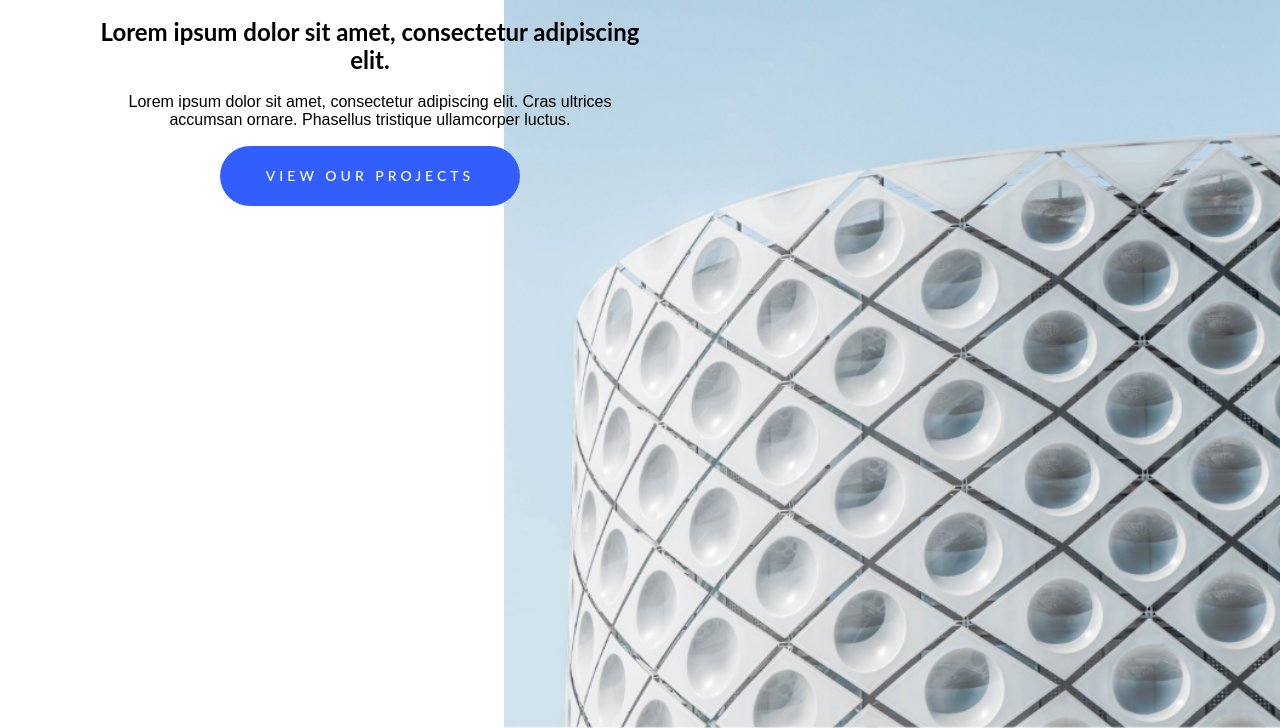
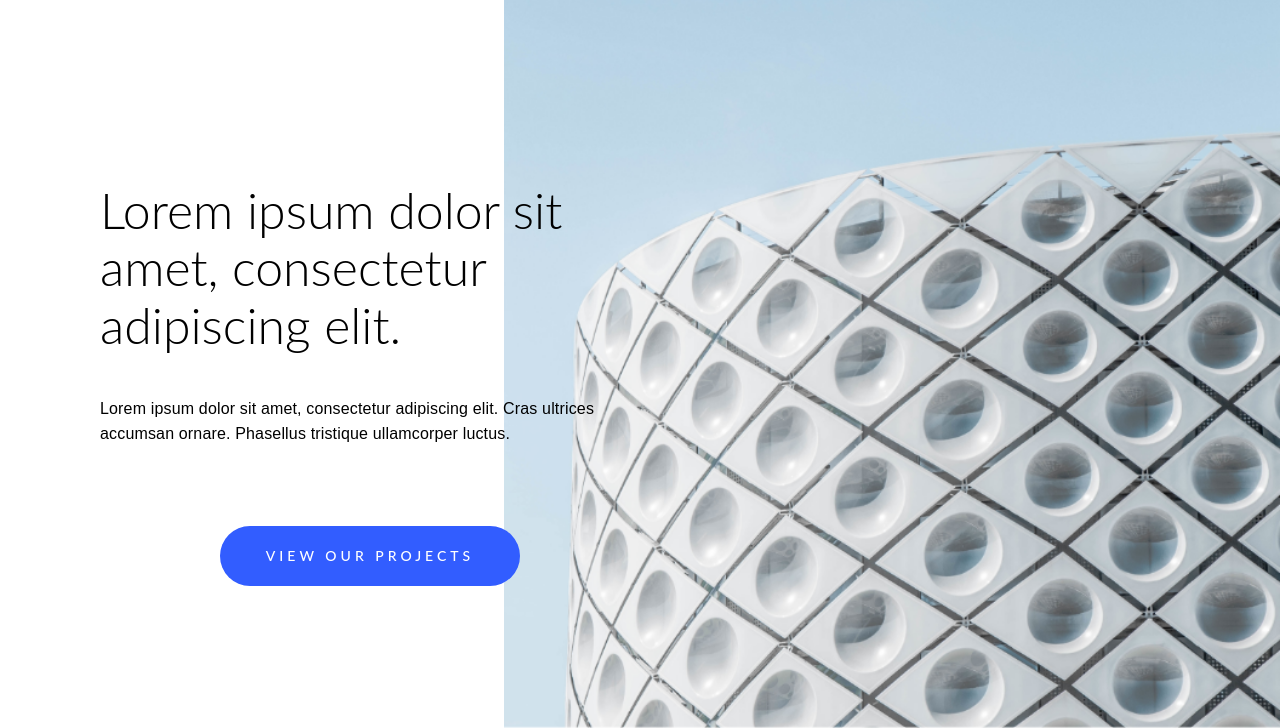
Before and after one commit to krzosdominik/landings, a website: page index.html in a window 1280 px wide. Shown: the part 802-1530 px from the top of the page. Drawn offline with Linux system fonts and the light colour scheme.

Commit message:
add second section

```diff
--- a/index.html
+++ b/index.html
@@ -43,18 +43,19 @@
                 Eius, doloribus? Suscipit quisquam iste, voluptate ipsa officiis
                 tempora distinctio.
             </p>
-            <button class="home__button">View our projects</button>
+            <button class="btn home__button">View our projects</button>
         </section>
 
         <section id='1' class="second-section">
             <article class="second-section__content">
-                <h2>Lorem ipsum dolor sit amet, consectetur adipiscing elit.</h2>
-                <p>
+                <h2 class="content__header">Lorem ipsum dolor sit amet,
+                    consectetur adipiscing elit.</h2>
+                <p class="content__description">
                     Lorem ipsum dolor sit amet, consectetur adipiscing elit.
                     Cras ultrices accumsan ornare. Phasellus tristique
                     ullamcorper luctus.
                 </p>
-                <button>View our projects</button>
+                <button class="btn content__button">View our projects</button>
             </article>
         </section>
 
--- /dev/null
+++ b/scss/elements/_buttons.scss
@@ -0,0 +1,14 @@
+.btn {
+  width: 300px;
+  height: 60px;
+  color: #fff;
+  border-radius: 35px;
+  border: none;
+  background-color: #325dff;
+  font-size: 14px;
+  font-weight: 500;
+  letter-spacing: 4px;
+  text-transform: uppercase;
+  position: relative;
+  z-index: 1;
+}
--- a/scss/elements/_home.scss
+++ b/scss/elements/_home.scss
@@ -27,21 +27,6 @@
   }
 }
 
-button {
-  width: 300px;
-  height: 60px;
-  color: #fff;
-  border-radius: 35px;
-  border: none;
-  background-color: #325dff;
-  font-size: 14px;
-  font-weight: 500;
-  letter-spacing: 4px;
-  text-transform: uppercase;
-  position: relative;
-  z-index: 1;
-}
-
 .home::before {
   content: "";
   position: absolute;
--- a/scss/elements/_second-section.scss
+++ b/scss/elements/_second-section.scss
@@ -12,3 +12,22 @@
   background-color: rgba(51, 87, 149, 0.9);
   box-shadow: 0px 3px 6px #000;
 }
+
+.second-section__content {
+  align-self: center;
+
+  .content__header {
+    font-size: 50px;
+    font-weight: 300;
+    text-align: left;
+  }
+
+  .content__description {
+    font-size: 16px;
+    font-weight: 400;
+    letter-spacing: 0.16px;
+    line-height: 25px;
+    text-align: left;
+    margin-bottom: 80px;
+  }
+}
--- a/scss/main.scss
+++ b/scss/main.scss
@@ -3,6 +3,7 @@
 @import "./settings/all";
 @import "./settings/grid";
 
+@import './elements/buttons';
 @import "./elements/headers";
 @import './elements/navigation';
 @import './elements/home';
```
Also changed, not shown: css/main.css, 1 other file.
